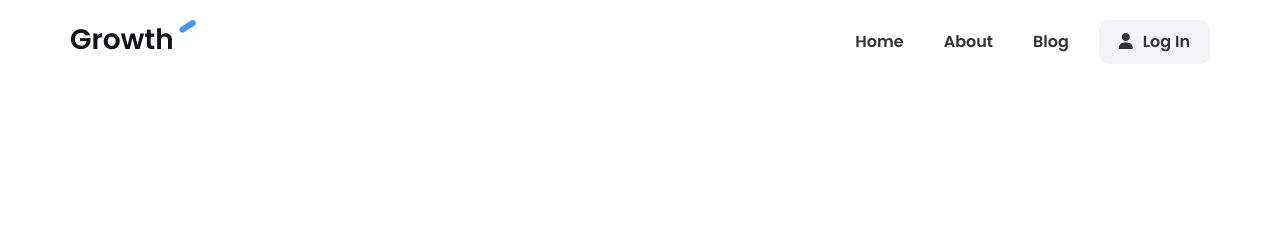
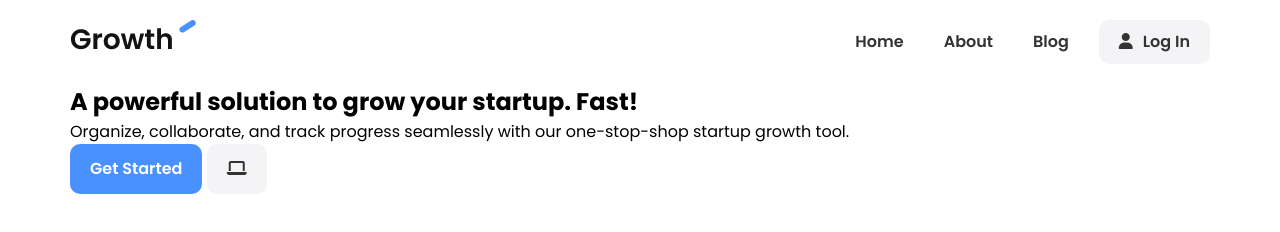
Before and after one commit to Mubassir1820/SAAS-website, a plain HTML site: page index.html in a window 1280 px wide. Drawn offline with Linux system fonts and the light colour scheme.

Commit message:
Hero section html

```diff
--- a/index.html
+++ b/index.html
@@ -40,6 +40,23 @@
         </div>
       </div>
     </nav>
+
+    <section class="hero">
+      <div class="container">
+        <div class="hero-content">
+          <h1 class="hero-heading text-xxl">
+            A powerful solution to grow your startup. Fast!
+          </h1>
+          <p class="hero-text">
+            Organize, collaborate, and track progress seamlessly with our one-stop-shop startup growth tool.
+          </p>
+          <div class="hero-buttons">
+            <a class="btn btn-primary" href="#">Get Started</a>
+            <a class="btn btn-light" href="#"><i class="fas fa-laptop"></i></a>
+          </div>
+        </div>
+      </div>
+    </section>
     <script src="js/main.js"> </script>
 </body>
 </html>
```
